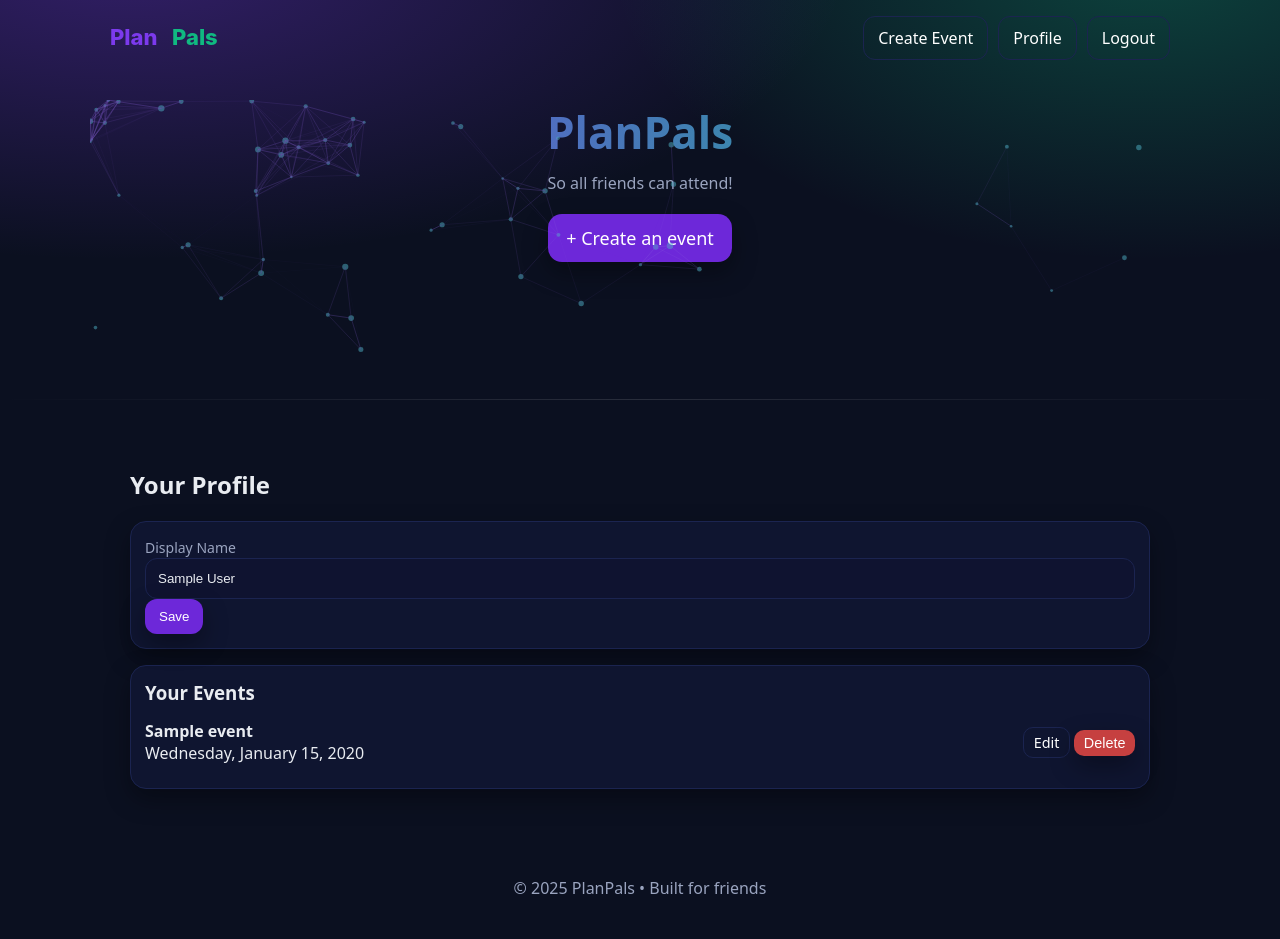
After one commit to drewmac11/planpals, a Flask app: page /profile in a window 1280 px wide. The commit adds this page. Run offline with Flask 3, Linux system fonts and the light colour scheme; a user stored in the database is signed in; tables that the repository leaves empty hold one stand-in row (values such as "Sample post"); some libraries are stand-ins or nearby versions.

Commit message:
PlanPals v3.5 rebuild

```diff
--- a/app.py
+++ b/app.py
@@ -140,6 +140,58 @@ def create_app():
         except Exception as e:
             return ("not-ready: " + str(e)), 503
 
+    @app.route("/profile", methods=["GET","POST"])
+    @login_required
+    def profile():
+        # Change display name
+        if request.method == "POST":
+            new_name = request.form.get("name","").strip()
+            if new_name:
+                current_user.name = new_name
+                db.session.commit()
+                flash("Profile updated", "success")
+            else:
+                flash("Name cannot be empty", "error")
+        # List current user's events
+        my_events = Event.query.filter_by(creator_id=current_user.id).order_by(Event.date.desc()).all()
+        return render_template("profile.html", my_events=my_events)
+
+    @app.route("/event/<int:event_id>/edit", methods=["GET","POST"])
+    @login_required
+    def edit_event(event_id):
+        e = Event.query.get_or_404(event_id)
+        if e.creator_id != current_user.id:
+            flash("You can only edit your own events.", "error")
+            return redirect(url_for("index"))
+        if request.method == "POST":
+            title = request.form["title"].strip()
+            date_str = request.form["date"]
+            desc = request.form.get("description","").strip()
+            try:
+                dt = datetime.strptime(date_str, "%Y-%m-%d").date()
+            except ValueError:
+                flash("Invalid date format", "error")
+                return render_template("edit.html", event=e)
+            e.title = title
+            e.date = dt
+            e.description = desc
+            db.session.commit()
+            flash("Event updated", "success")
+            return redirect(url_for("profile"))
+        return render_template("edit.html", event=e)
+
+    @app.post("/event/<int:event_id>/delete")
+    @login_required
+    def delete_event(event_id):
+        e = Event.query.get_or_404(event_id)
+        if e.creator_id != current_user.id:
+            flash("You can only delete your own events.", "error")
+            return redirect(url_for("index"))
+        db.session.delete(e)
+        db.session.commit()
+        flash("Event deleted", "success")
+        return redirect(url_for("profile"))
+
     return app
 
 if __name__ == "__main__":
--- /dev/null
+++ b/static/main.js
@@ -0,0 +1,82 @@
+
+(function(){
+  const canvas = document.getElementById('hero-canvas');
+  if (!canvas) return;
+  const ctx = canvas.getContext('2d');
+  let w, h, particles=[], mouse={x:0,y:0};
+
+  function resize(){
+    w = canvas.width = canvas.parentElement.clientWidth;
+    h = canvas.height = 260; // match hero height-ish
+  }
+  window.addEventListener('resize', resize);
+  resize();
+
+  const COUNT = 60;
+  function rand(min,max){ return Math.random()*(max-min)+min; }
+  function spawn(){
+    particles = [];
+    for(let i=0;i<COUNT;i++){
+      particles.push({
+        x: rand(0,w),
+        y: rand(0,h),
+        vx: rand(-0.3,0.3),
+        vy: rand(-0.3,0.3),
+        r: rand(1.2,3.2),
+      });
+    }
+  }
+  spawn();
+
+  canvas.addEventListener('mousemove', e=>{
+    const rect = canvas.getBoundingClientRect();
+    mouse.x = e.clientX - rect.left;
+    mouse.y = e.clientY - rect.top;
+  });
+  canvas.addEventListener('mouseleave', ()=>{ mouse.x = -9999; mouse.y = -9999; });
+
+  function step(){
+    ctx.clearRect(0,0,w,h);
+    for (const p of particles){
+      // gentle attraction to mouse
+      const dx = mouse.x - p.x;
+      const dy = mouse.y - p.y;
+      const d2 = dx*dx + dy*dy;
+      const force = Math.min(0.002, 60/(d2+10000));
+      p.vx += dx*force;
+      p.vy += dy*force;
+
+      // motion + boundary
+      p.x += p.vx;
+      p.y += p.vy;
+      if (p.x<0||p.x>w) p.vx*=-1;
+      if (p.y<0||p.y>h) p.vy*=-1;
+
+      // draw
+      ctx.beginPath();
+      ctx.arc(p.x,p.y,p.r,0,Math.PI*2);
+      ctx.fillStyle = 'rgba(80,180,200,0.7)';
+      ctx.fill();
+    }
+    // draw connecting lines
+    for (let i=0;i<particles.length;i++){
+      for (let j=i+1;j<particles.length;j++){
+        const a = particles[i], b = particles[j];
+        const dx = a.x-b.x, dy=a.y-b.y;
+        const d = Math.hypot(dx,dy);
+        if (d<90){
+          ctx.globalAlpha = 1 - (d/90);
+          ctx.beginPath();
+          ctx.moveTo(a.x,a.y);
+          ctx.lineTo(b.x,b.y);
+          ctx.strokeStyle = 'rgba(140, 100, 220, 0.8)';
+          ctx.lineWidth = 0.6;
+          ctx.stroke();
+          ctx.globalAlpha = 1;
+        }
+      }
+    }
+    requestAnimationFrame(step);
+  }
+  step();
+})();
--- a/static/style.css
+++ b/static/style.css
@@ -76,3 +76,15 @@ input:focus,textarea:focus{outline:2px solid rgba(124,58,237,.35);border-color:v
 
 /* Footer */
 .site-footer{text-align:center;color:var(--muted);padding:24px}
+
+/* Hero canvas layering */
+.hero { position: relative; overflow: hidden; min-height: 260px; }
+#hero-canvas { position:absolute; inset:0; width:100%; height:100%; pointer-events: none; opacity: 0.7; }
+
+
+/* Profile & event list */
+.event-list { list-style: none; padding: 0; margin: 0; }
+.event-item { display:flex; justify-content:space-between; align-items:center; padding:0.6rem 0; border-bottom:1px solid rgba(0,0,0,0.06); }
+.event-item:last-child { border-bottom:none; }
+.btn.small { padding: 0.3rem 0.6rem; font-size: 0.9rem; }
+.btn.danger { background: #c64040; color: #fff; }
--- a/templates/base.html
+++ b/templates/base.html
@@ -17,6 +17,7 @@
       <div class="links">
         {% if current_user.is_authenticated %}
           <a class="btn ghost" href="{{ url_for('create_event') }}">Create Event</a>
+          <a class="btn ghost" href="{{ url_for('profile') }}">Profile</a>
           <a class="btn ghost" href="{{ url_for('logout') }}">Logout</a>
         {% else %}
           <a class="btn ghost" href="{{ url_for('login') }}">Log in</a>
@@ -26,6 +27,7 @@
     </div>
 
     <div class="hero">
+      <canvas id="hero-canvas" aria-hidden="true"></canvas>
       <h1>PlanPals</h1>
       <p class="tagline">So all friends can attend!</p>
       {% if current_user.is_authenticated %}
@@ -49,5 +51,6 @@
   <footer class="site-footer">
     <p>© {{ 2025 }} PlanPals • Built for friends</p>
   </footer>
+  <script src="{{ url_for('static', filename='main.js') }}"></script>
 </body>
 </html>
--- /dev/null
+++ b/templates/profile.html
@@ -0,0 +1,37 @@
+
+{% extends "base.html" %}
+{% block content %}
+<section class="container">
+  <h2>Your Profile</h2>
+
+  <form method="post" class="card" style="margin-bottom:1rem">
+    <label>Display Name</label>
+    <input name="name" value="{{ current_user.name }}" required />
+    <button class="btn">Save</button>
+  </form>
+
+  <div class="card">
+    <h3>Your Events</h3>
+    {% if my_events %}
+      <ul class="event-list">
+        {% for e in my_events %}
+          <li class="event-item">
+            <div>
+              <strong>{{ e.title }}</strong><br/>
+              <span class="muted">{{ e.date.strftime('%A, %B %d, %Y') }}</span>
+            </div>
+            <div class="actions">
+              <a class="btn small ghost" href="{{ url_for('edit_event', event_id=e.id) }}">Edit</a>
+              <form method="post" action="{{ url_for('delete_event', event_id=e.id) }}" onsubmit="return confirm('Delete this event?');" style="display:inline">
+                <button class="btn small danger">Delete</button>
+              </form>
+            </div>
+          </li>
+        {% endfor %}
+      </ul>
+    {% else %}
+      <p class="muted">You haven't created any events yet.</p>
+    {% endif %}
+  </div>
+</section>
+{% endblock %}
```
Also changed, not shown: templates/edit.html (added, +23 -0 lines).
